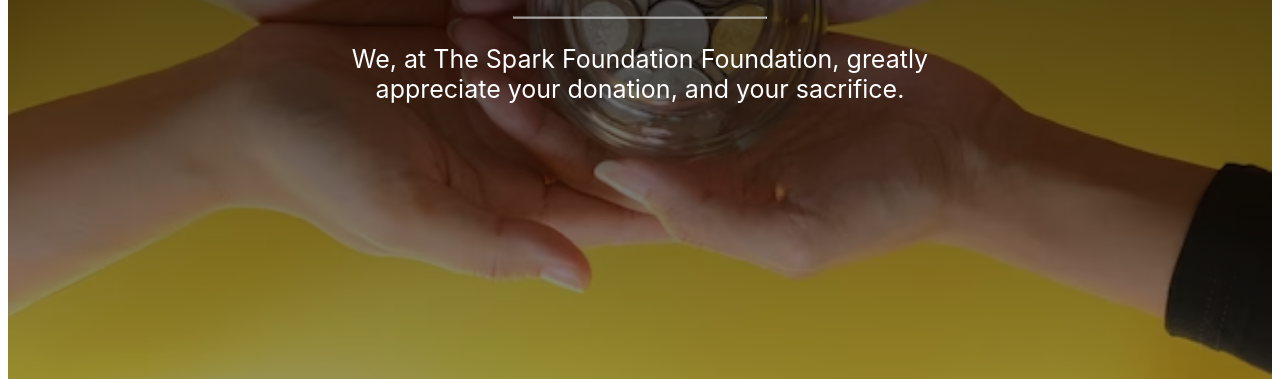
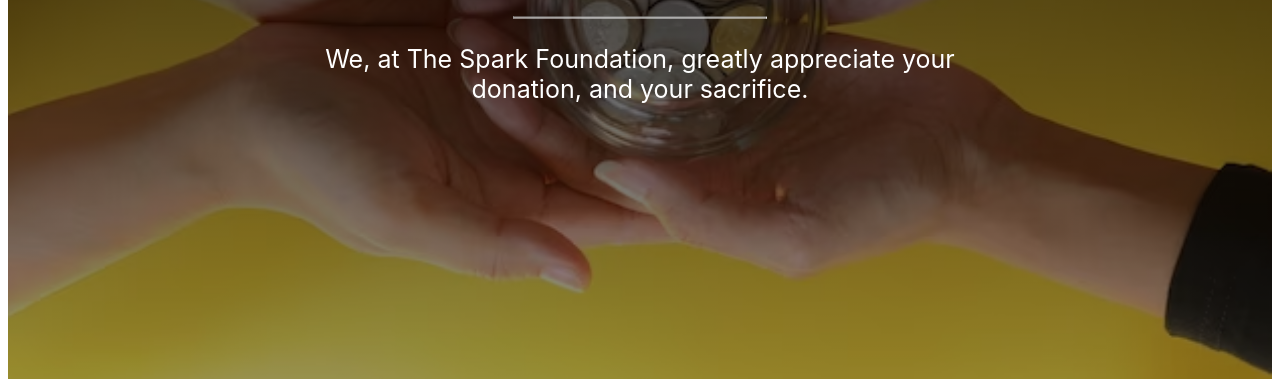
Before and after one commit to Codecreatermunesh/The-Sparks-Foundation-Payment-Gateway-Intern-Project, a plain HTML site: page donate.html in a window 1280 px wide. Shown: the part 429-808 px from the top of the page. Drawn offline with Linux system fonts and the light colour scheme.

Commit message:
Update donate.html

```diff
--- a/donate.html
+++ b/donate.html
@@ -64,7 +64,7 @@
                     data-payment_button_id="pl_KEwnpzeYnhDoTF" async> </script>
             </form>
             <hr>
-            <p>We, at The Spark Foundation Foundation, greatly appreciate your donation, and your sacrifice.</p>
+            <p>We, at The Spark Foundation, greatly appreciate your donation, and your sacrifice.</p>
         </div>
 
     </div>
```
